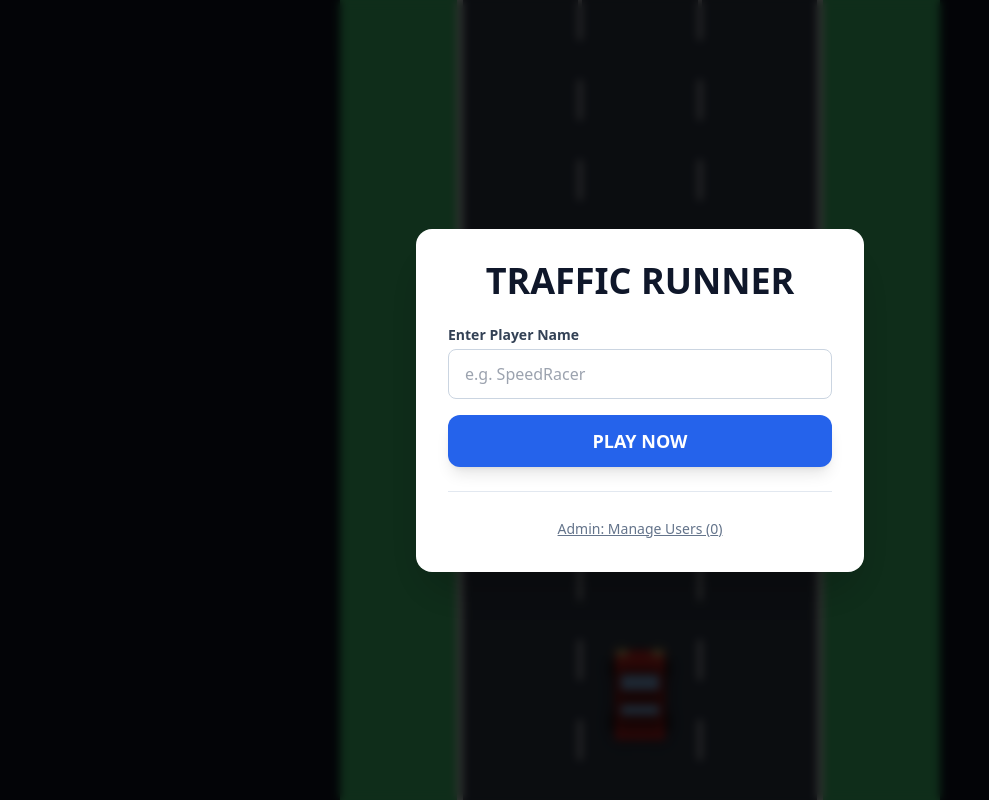
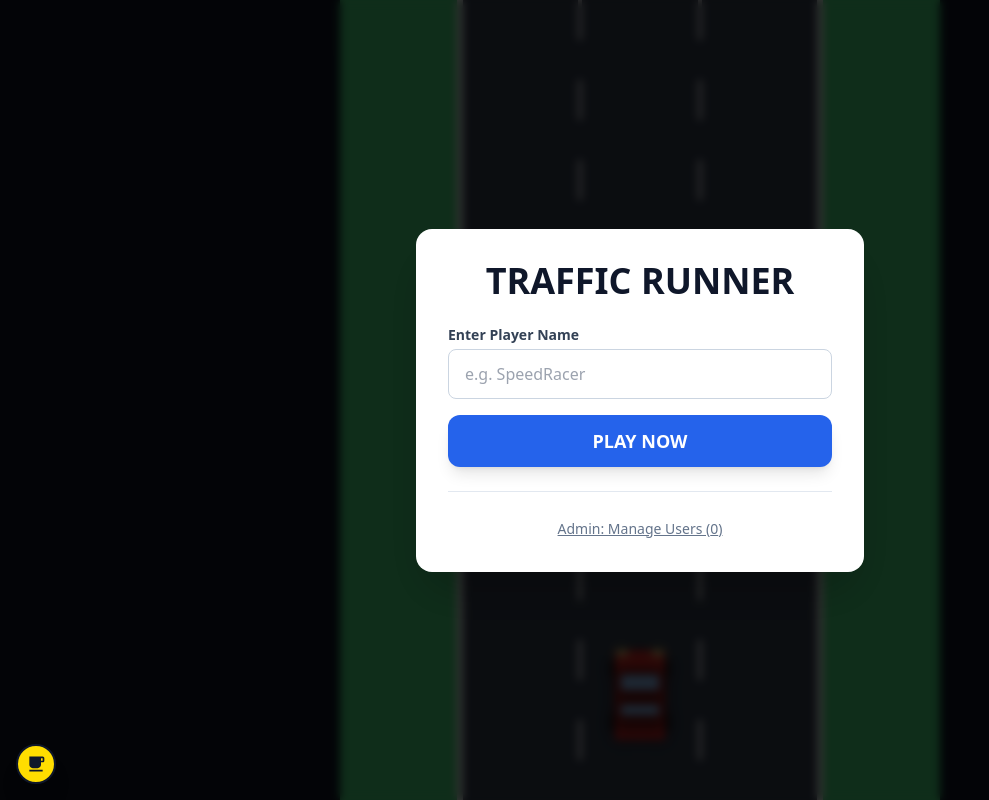
Before and after one commit to Akhipbm/Traffic-runner-, a React (Vite) app: page / in a window 1280 px wide. Shown: the whole page, without its empty margins (0-989 px from the left). Built offline with nearby package versions, Linux system fonts and the light colour scheme.

Commit message:
feat: Add Buy Me A Coffee widget and adjust game balance
Integrates a "Buy Me A Coffee" widget for user donations.

Also refactors the speed bump limit to 10 and modifies the red light running logic to be stricter, penalizing any movement past the stop line on red.

```diff
--- a/components/GameUI.tsx
+++ b/components/GameUI.tsx
@@ -308,6 +308,22 @@ const GameUI: React.FC<GameUIProps> = ({
           </div>
         </div>
       )}
+
+      {/* Buy Me A Coffee Widget */}
+      <a
+        href="https://buymeacoffee.com/akhi.pbm"
+        target="_blank"
+        rel="noopener noreferrer"
+        className="absolute bottom-4 left-4 pointer-events-auto z-50 group"
+        title="Buy me a coffee"
+      >
+        <div className="bg-[#FFDD00] hover:bg-[#FFEA00] text-slate-900 p-2 rounded-full shadow-xl border-2 border-slate-900 transition-all hover:scale-110 active:scale-95 flex items-center gap-2">
+            <svg xmlns="http://www.w3.org/2000/svg" viewBox="0 0 24 24" fill="currentColor" className="w-5 h-5">
+              <path d="M20 3H4v10c0 2.21 1.79 4 4 4h6c2.21 0 4-1.79 4-4v-3h2c1.11 0 2-.89 2-2V5c0-1.11-.89-2-2-2zm0 5h-2V5h2v3zM4 19h16v2H4z" />
+            </svg>
+            <span className="font-bold text-xs hidden group-hover:block whitespace-nowrap">Buy me a coffee</span>
+        </div>
+      </a>
     </div>
   );
 };
--- a/components/TrafficGame.tsx
+++ b/components/TrafficGame.tsx
@@ -216,7 +216,8 @@ const TrafficGame: React.FC = () => {
     } else if (type === TrafficObjectType.SPEED_LIMIT) {
       newObj.limit = Math.random() > 0.5 ? 8 : 12; // 80kmh or 120kmh
     } else if (type === TrafficObjectType.SPEED_BUMP) {
-      newObj.limit = 5; // ~50kmh
+      // UPDATED: Limit increased to 10
+      newObj.limit = 10;
     } else if (type === TrafficObjectType.ZEBRA_CROSSING) {
       // Spawn 1 to 3 pedestrians
       const numPeds = 1 + Math.floor(Math.random() * 2);
@@ -438,13 +439,17 @@ const TrafficGame: React.FC = () => {
                }
              }
 
-             // Crossing check
-             if (playerRearY < stopLineY && playerNoseY + 10 > stopLineY) {
+             // Crossing check (FIXED LOGIC)
+             // Check if line has passed the nose AND is still "under" the car (between nose and rear)
+             if (stopLineY > playerNoseY + 10 && stopLineY < playerRearY) {
                if (isRed || isYellowToGreen) {
-                 metrics.score -= 50;
-                 metrics.infractions.redLights++; // Track
-                 setMessage('RAN RED LIGHT! -50', 'bad');
-                 obj.processed = true;
+                 // UPDATED: Strict check - if moving at all (> 0), it's a penalty
+                 if (player.speed > 0) {
+                    metrics.score -= 50;
+                    metrics.infractions.redLights++; // Track
+                    setMessage('RAN RED LIGHT! -50', 'bad');
+                    obj.processed = true;
+                 }
                } else if (isYellowToRed) {
                  metrics.score -= 10;
                  setMessage('RISKY YELLOW! -10', 'neutral');
@@ -457,7 +462,8 @@ const TrafficGame: React.FC = () => {
              }
 
              // Waiting bonus
-             if (stopLineY > playerNoseY && stopLineY < playerNoseY + 150 && player.speed === 0) {
+             // Adjusted range to include "before line" and "at line"
+             if (stopLineY > playerNoseY - 100 && stopLineY < playerNoseY + 50 && player.speed === 0) {
                if (isRed || isYellowToGreen) {
                   if (metrics.message !== 'WAITING...') {
                     setMessage('WAITING...', 'good');
@@ -589,16 +595,16 @@ const TrafficGame: React.FC = () => {
             const bumpY = obj.y + 20;
             const dist = bumpY - playerNoseY;
 
-            // Warning Zone (400px before bump)
-            if (dist > 0 && dist < 400 && player.speed > 5) {
+            // Warning Zone (400px before bump) - UPDATED LIMIT TO 10
+            if (dist > 0 && dist < 400 && player.speed > 10) {
                 if (metrics.message === '' || metrics.messageType === 'good') {
-                    setMessage('BUMP AHEAD! SLOW TO 5', 'neutral');
+                    setMessage('BUMP AHEAD! SLOW TO 10', 'neutral');
                 }
             }
 
             // Hitting bump (FIXED COLLISION LOGIC)
             if (bumpY > playerNoseY && bumpY < playerRearY) {
-               const maxBumpSpeed = obj.limit || 5;
+               const maxBumpSpeed = obj.limit || 10;
                if (player.speed > maxBumpSpeed) {
                  metrics.score -= 30;
                  metrics.infractions.bumps++; // Track
```
